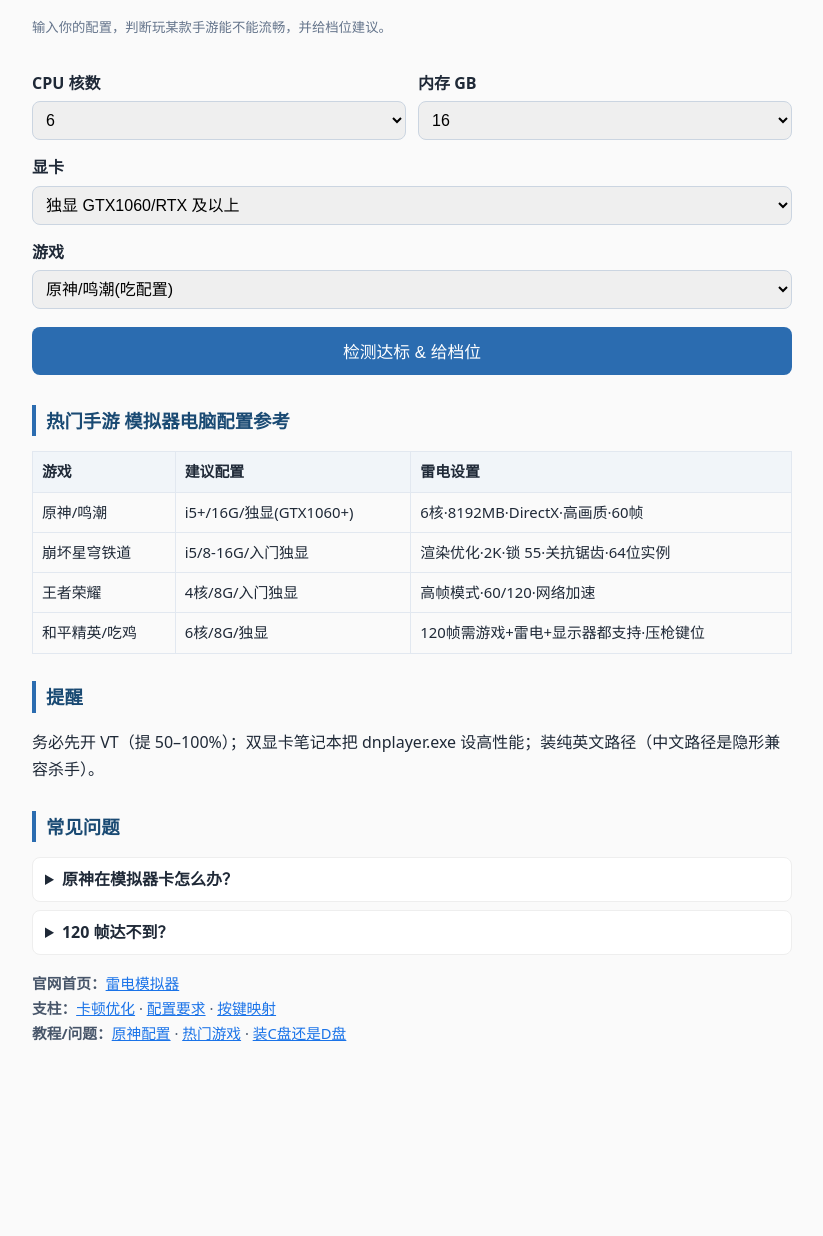
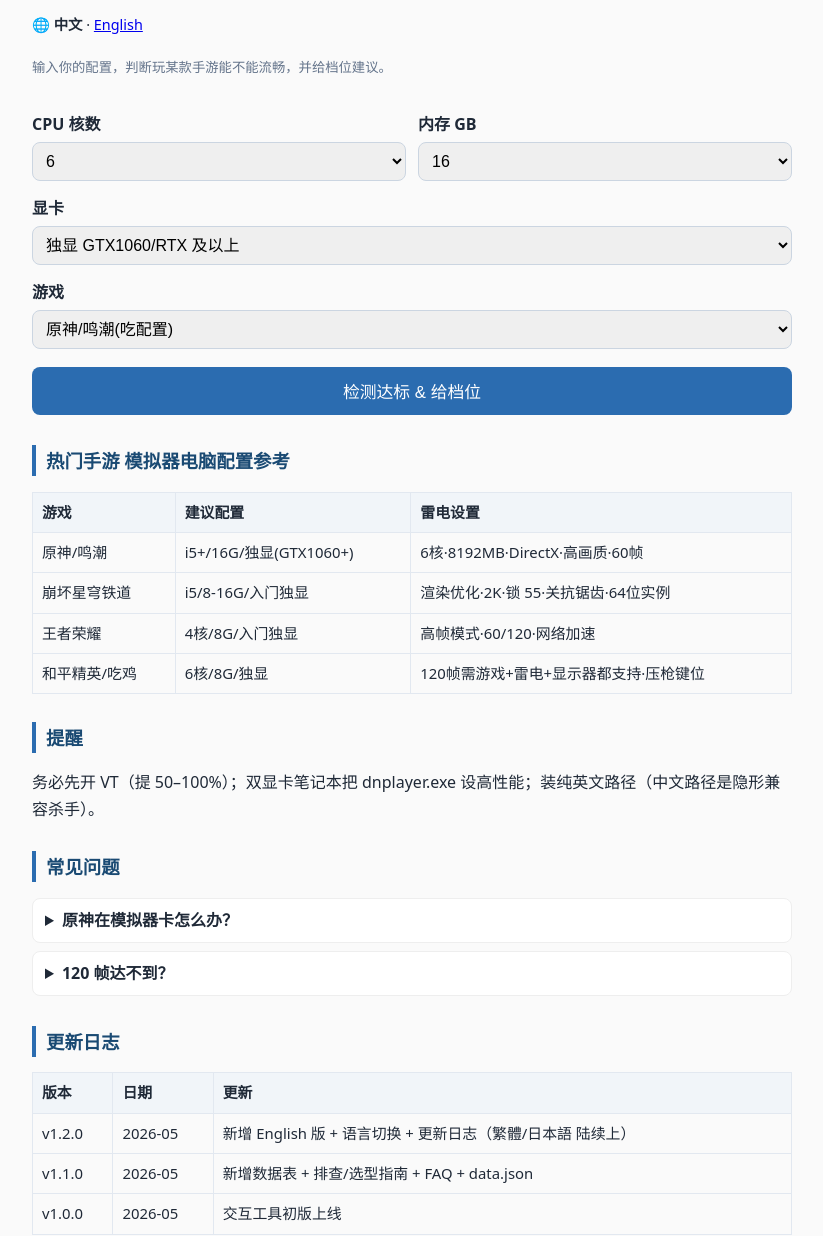
Before and after one commit to jonhendrigiga/emulator-pc-spec-checker, a plain HTML site: page index.html in a window 1280 px wide. Shown: the part 84-1320 px from the top of the page, without its empty margins (228-1051 px from the left). Before the commit the page ends 1154 px from the top, so only its background shows below. Drawn offline with Linux system fonts and the light colour scheme.

Commit message:
add lang switcher + changelog + hreflang

```diff
--- a/index.html
+++ b/index.html
@@ -7,11 +7,11 @@
 button{margin-top:18px;width:100%;padding:12px;background:#2b6cb0;color:#fff;border:0;border-radius:8px;font-size:1.05rem;cursor:pointer}
 #out{margin-top:20px;padding:16px;background:#fff;border:1px solid #e2e8f0;border-radius:10px;display:none}
 .rec{font-size:1.15rem;font-weight:700;color:#1a4a73}.row{display:flex;gap:12px}.row>div{flex:1}
-.ref{margin-top:16px;font-size:.92rem;color:#475569}.ref a{color:#1a73e8}small{color:#64748b}</style></head><body>
-<h1>手游模拟器 电脑配置达标检测</h1><p><small>输入你的配置，判断玩某款手游能不能流畅，并给档位建议。</small></p><div class=row><div><label>CPU 核数</label><select id=core><option>2</option><option>4</option><option selected>6</option><option>8</option></select></div>
+.ref{margin-top:16px;font-size:.92rem;color:#475569}.ref a{color:#1a73e8}small{color:#64748b}.lang{font-size:.9rem;margin:4px 0 8px}</style><link rel=alternate hreflang=zh-CN href="https://jonhendrigiga.github.io/emulator-pc-spec-checker/"><link rel=alternate hreflang=en href="https://jonhendrigiga.github.io/emulator-pc-spec-checker/en/"><link rel=alternate hreflang=x-default href="https://jonhendrigiga.github.io/emulator-pc-spec-checker/"></head><body>
+<h1>手游模拟器 电脑配置达标检测</h1><p class=lang>🌐 <b>中文</b> · <a href="en/">English</a></p><p><small>输入你的配置，判断玩某款手游能不能流畅，并给档位建议。</small></p><div class=row><div><label>CPU 核数</label><select id=core><option>2</option><option>4</option><option selected>6</option><option>8</option></select></div>
 <div><label>内存 GB</label><select id=ram><option>4</option><option>8</option><option selected>16</option><option>32</option></select></div></div>
 <label>显卡</label><select id=gpu><option value=2>独显 GTX1060/RTX 及以上</option><option value=1>入门独显</option><option value=0>核显</option></select>
 <label>游戏</label><select id=game><option value=genshin>原神/鸣潮(吃配置)</option><option value=star>崩坏星穹铁道</option><option value=wzry>王者荣耀(轻量)</option><option value=pubg>和平精英/吃鸡</option></select>
 <button onclick=spec()>检测达标 & 给档位</button><div id=out></div>
 <style>.guide{margin-top:30px}.guide h2{font-size:1.15rem;color:#1a4a73;border-left:4px solid #2b6cb0;padding-left:10px;margin-top:1.5em}.guide table{width:100%;border-collapse:collapse;margin:10px 0;font-size:.93rem}.guide th,.guide td{border:1px solid #e2e8f0;padding:7px 9px;text-align:left}.guide th{background:#f1f5f9}.guide details{margin:8px 0;background:#fff;border:1px solid #eee;border-radius:8px;padding:8px 12px}.guide summary{cursor:pointer;font-weight:600}</style><div class=guide><h2>热门手游 模拟器电脑配置参考</h2><table><tr><th>游戏</th><th>建议配置</th><th>雷电设置</th></tr><tr><td>原神/鸣潮</td><td>i5+/16G/独显(GTX1060+)</td><td>6核·8192MB·DirectX·高画质·60帧</td></tr><tr><td>崩坏星穹铁道</td><td>i5/8-16G/入门独显</td><td>渲染优化·2K·锁 55·关抗锯齿·64位实例</td></tr><tr><td>王者荣耀</td><td>4核/8G/入门独显</td><td>高帧模式·60/120·网络加速</td></tr><tr><td>和平精英/吃鸡</td><td>6核/8G/独显</td><td>120帧需游戏+雷电+显示器都支持·压枪键位</td></tr></table><h2>提醒</h2><p>务必先开 VT（提 50–100%）；双显卡笔记本把 dnplayer.exe 设高性能；装纯英文路径（中文路径是隐形兼容杀手）。</p><h2>常见问题</h2><details><summary>原神在模拟器卡怎么办？</summary><p>DirectX 渲染+6 核+8G+游戏内画质中低+锁 60+关动态模糊+强制独显；夏季注意散热降频。</p></details><details><summary>120 帧达不到？</summary><p>需「游戏支持高帧 + 雷电设 120 + 显示器≥120Hz」三者同时满足，缺一不可。</p></details></div>
-<div class=ref><b>官网首页：</b><a href="https://ldmqn.com/">雷电模拟器</a><br><b>支柱：</b><a href="https://ldmqn.com/youhua/">卡顿优化</a> · <a href="https://ldmqn.com/system-requirements/">配置要求</a> · <a href="https://ldmqn.com/keymap/">按键映射</a><br><b>教程/问题：</b><a href="https://lmdnq.com/genshin/">原神配置</a> · <a href="https://lmdnq.com/games/">热门游戏</a> · <a href="https://lmdnq.com/install-location/">装C盘还是D盘</a></div><script src="app.js"></script></body></html>
+<div class=guide><h2>更新日志</h2><table><tr><th>版本</th><th>日期</th><th>更新</th></tr><tr><td>v1.2.0</td><td>2026-05</td><td>新增 English 版 + 语言切换 + 更新日志（繁體/日本語 陆续上）</td></tr><tr><td>v1.1.0</td><td>2026-05</td><td>新增数据表 + 排查/选型指南 + FAQ + data.json</td></tr><tr><td>v1.0.0</td><td>2026-05</td><td>交互工具初版上线</td></tr></table></div><div class=ref><b>官网首页：</b><a href="https://ldmqn.com/">雷电模拟器</a><br><b>支柱：</b><a href="https://ldmqn.com/youhua/">卡顿优化</a> · <a href="https://ldmqn.com/system-requirements/">配置要求</a> · <a href="https://ldmqn.com/keymap/">按键映射</a><br><b>教程/问题：</b><a href="https://lmdnq.com/genshin/">原神配置</a> · <a href="https://lmdnq.com/games/">热门游戏</a> · <a href="https://lmdnq.com/install-location/">装C盘还是D盘</a></div><script src="app.js"></script></body></html>
```
